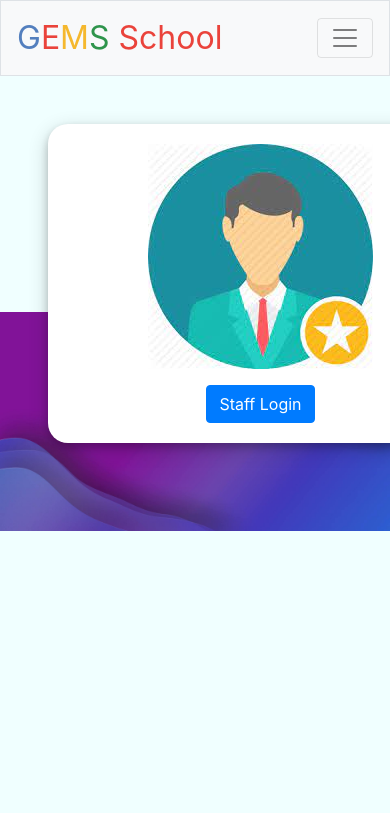
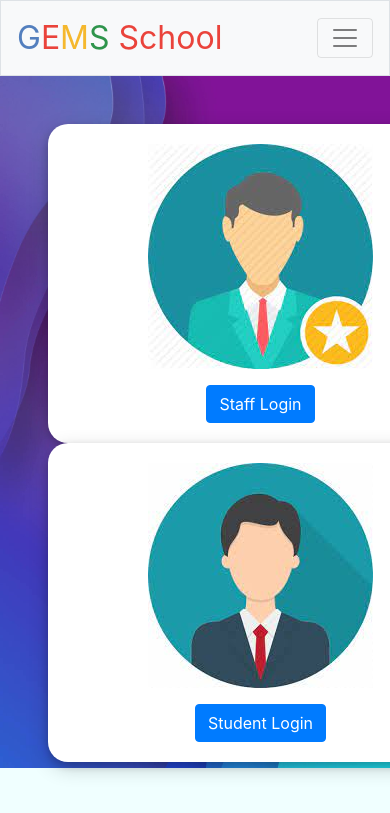
Before and after one commit to MUHAMMEDFAISALKC/schoobook, a Flask app: page /login in a window 390 px wide; the page is wider, and only the part inside the window is pictured. Shown: the top 813 px of that part. Run offline with Flask 2, Linux system fonts and the light colour scheme; some libraries are stand-ins or nearby versions.

Commit message:
Update styles.css

```diff
--- a/static/styles.css
+++ b/static/styles.css
@@ -149,16 +149,12 @@ div.leftbox
 body {
     background:  #F0FFFF url("/static/login/background1.jpg") no-repeat fixed center;
     background-size: 100%;
-    display: flex;
-    flex-direction: column;
 }
 
 @media only screen and (max-width: 768px) {
     body {
-        background:  #F0FFFF url("/static/login/background1.jpg") no-repeat auto center;
+        background:  #F0FFFF url("/static/login/background2.jpg") no-repeat fixed center;
         background-size: 100%;
-        display: flex;
-        flex-direction: column;
     }
 }
 /* General login page  */
@@ -168,6 +164,7 @@ body {
     align-items:center;
     align-content: center;
     justify-content:space-between;
+    flex-wrap: wrap;
 }
 
 #login-section {
```
